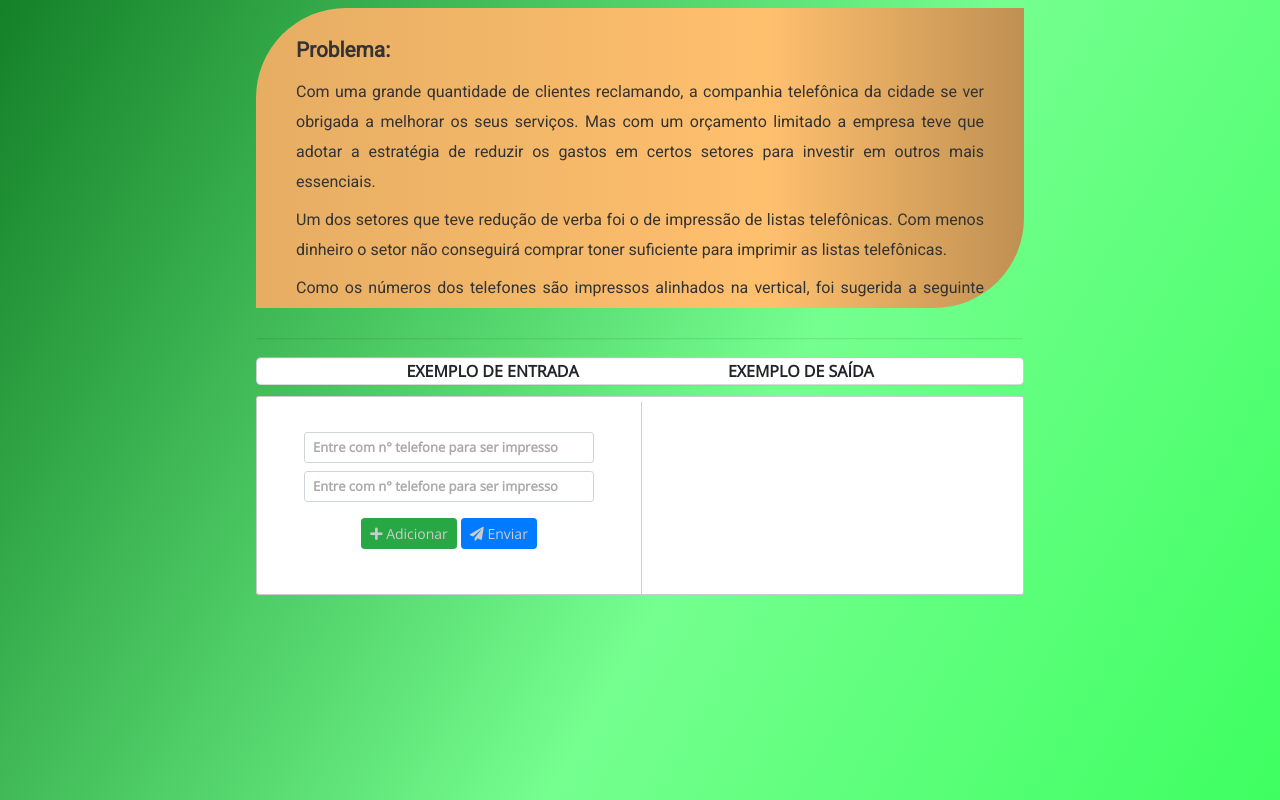
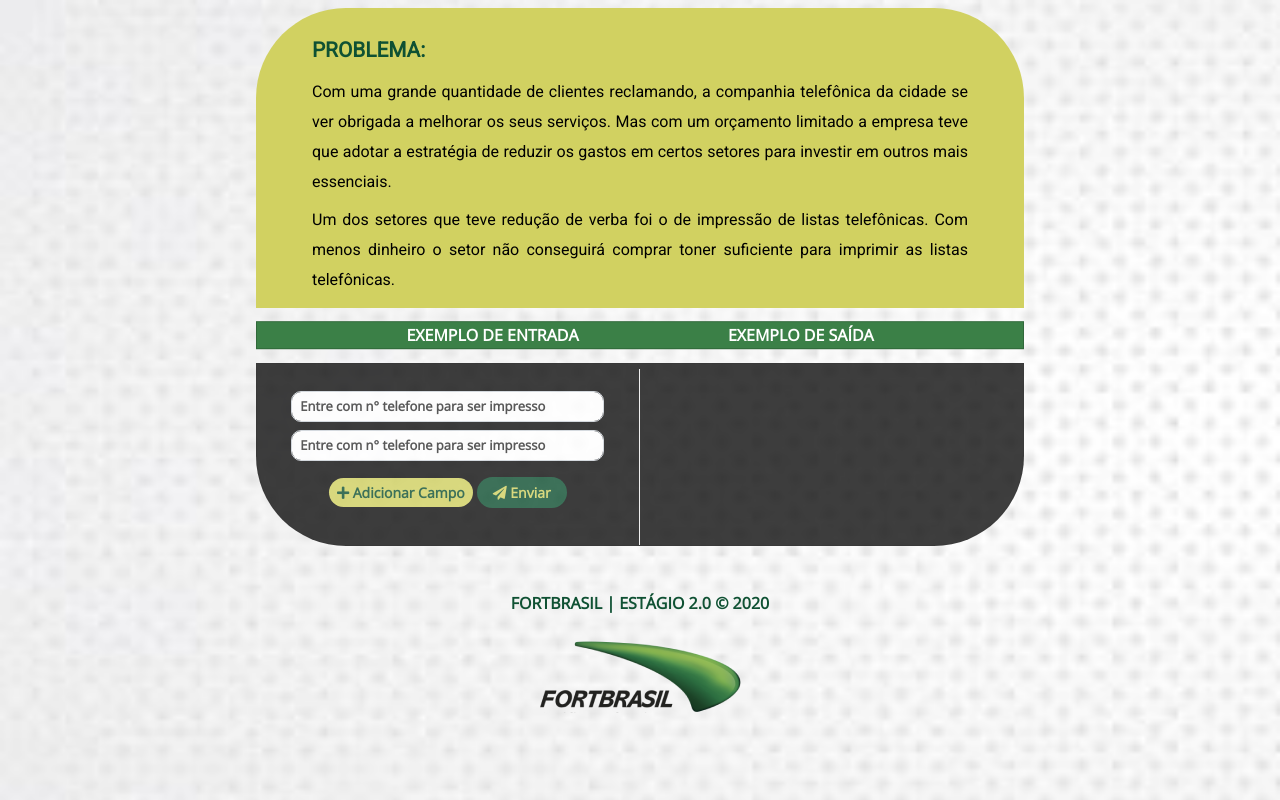
Before and after one commit to viniciusmr1499/DesafioFortBrasil, a plain HTML site: page app/index.html in a window 1280 px wide. Drawn offline with nearby package versions, Linux system fonts and the light colour scheme.

Commit message:
Realizado alterações no estilo

```diff
--- a/app/index.html
+++ b/app/index.html
@@ -33,7 +33,7 @@
             </p>
             <p class="p__text pb-2">
                 Exemplo: a impressão dos números 535456, 535488, 536566 e 835456 resultaria em:<br>
-                <center style="color:#333;font-size:1.2rem; font-weight:bold; line-height:21px" class='pb-3 pt-2'>&nbsp;5 3 5 4 5 6<br>
+                <center style="color:#0f5133;font-size:1.2rem; font-weight:bold; line-height:21px" class='pb-3 pt-2'>&nbsp;5 3 5 4 5 6<br>
                 &nbsp;&nbsp;&nbsp;&nbsp;&nbsp;&nbsp;&nbsp;&nbsp;&nbsp;&nbsp;&nbsp;&nbsp;&nbsp;8 8<br>
                 &nbsp;&nbsp;&nbsp;&nbsp;&nbsp;&nbsp;&nbsp;6 5 6 6<br>
                 &nbsp;8 3 5 4 5 6</center>
@@ -49,18 +49,18 @@
             </p>
             <p class="p__text pb-2">
                 Desenvolva um programa em uma linguagem de programação qualquer, que receba
-                como entrada: Um número <strong style="color:#000;font-weight:bold;">N</strong> que representa a quantidade de números a serem
-                impressos e em seguida leia o número de telefone <strong style="color:#000;font-weight:bold;">X</strong> (N vezes). E como saída retorne
+                como entrada: Um número <strong style="color:#0f5133;font-weight:bold;">N</strong> que representa a quantidade de números a serem
+                impressos e em seguida leia o número de telefone <strong style="color:#0f5133;font-weight:bold;">X</strong> (N vezes). E como saída retorne
                 o maior número possível de caracretes economizados no processo.
             </p>
         </div>
     </div>
-    <div class="titles">
+    <div class="message">
         <h1 class="title__text">Exemplo de Entrada</h1>
         <h1 class="title__text">Exemplo de Saída</h1>
     </div>
-   <div id="main">
-        <form class="box container" method="" action="">
+    <div id="main">
+        <form class="box" method="" action="">
             <div class="text-center">
                 <div class="row d-flex justify-content-center">
                     <div class="col-md-10 mt-2">
@@ -73,22 +73,28 @@
                 </div>
                 <div class="div.col-md-12 pt-3">
                     <!-- <label class="p__text">Adicionar novo campo</label> -->
-                    <button type="button" class="text__button btn btn-success btn-sm" onclick="createField()"><i class="fas fa-plus"></i> Adicionar</button>
-                    <button type="button" onclick="result();" class="text__button btn btn-primary btn-sm"><i class="fas fa-paper-plane"></i> Enviar</button>
+                    <button type="button" class="text__button btn btn-fortBrasil btn-sm" onclick="createField()"><i class="fas fa-plus"></i> Adicionar Campo</button>
+                    <button type="button" onclick="result();" class="text__button btn btn-send btn-sm"><i class="fas fa-paper-plane"></i> Enviar</button>
                 </div>
             </div>
 
         </form>
 
-
         <div class="output p-2">
             <div class="row">
                 <div class="col-md-12">
-                    <p class="p__text" id="target"></p>
+                    <p class="p__text text-light" id="target"></p>
                 </div>
             </div>
         </div>
     </div>
+   <footer id="footer">
+        <p class="f__text">FORTBRASIL | ESTÁGIO 2.0 © </p>
+        <div class="logo">
+            <img src="../public/ficheiro/logo.png" class="img-fluid" alt="Logo">
+        </div>
+    </footer>
+
 
 
     <script src="../public/js/jquery-3.4.1.min.js"></script>
@@ -98,5 +104,11 @@
     <script src="../public/resources/jquery-confirm/dist/jquery-confirm.min.js"></script>
     <script src="../public/resources/jquery-mask/dist/jquery.mask.min.js"></script>
     <script src="../public/js/validacoes.js"></script>
+    <script>
+        now = new Date();
+        let p = document.querySelector('.f__text');
+        p.innerHTML += now.getFullYear();
+
+    </script>
 </body>
 </html>
--- a/public/css/block/box.css
+++ b/public/css/block/box.css
@@ -1,17 +1,18 @@
 #main{
     background:#fff;
-    position: absolute;
+    position: sticky;
     width: 60%;
-    top: 50%;
-    left:50%;
-    transform: translate(-50%,-2%);
-    margin:0 auto;
+    height:auto;
+    margin: 0 auto;
     display: flex;
     border: 1px solid rgba(0,0,0,.2);
-    border-radius:3px;
     padding-top:.34rem;
-    height:auto;
-    margin-bottom:3rem;
+    border-bottom-right-radius: 90px;
+    border-bottom-left-radius: 90px;
+    background:linear-gradient(120deg,#148028,#75FF8F,#29FF50,#3B8047 );
+    background:#0e0e0e;
+    opacity: .8;
+
 }
 #main .box{
     width:60%;
@@ -19,26 +20,21 @@
     align-self: center;
     justify-content: center;
     margin-bottom:1.5rem;
+
 }
 
-#main .output{
-    width: 60%;
-    min-height: 12rem;
-    text-align: justify;
-    padding-left:.4rem;
-    border-left: 1px solid rgba(0,0,0,.19);
+#main .form-control{
+    border-radius:10px;
+    color:#000;
 }
 
 .question{
-    /* background:linear-gradient(120deg,#148028,#75FF8F,#29FF50,#3B8047 ); */
-    background:linear-gradient(to left, #40301B,#806037,#FFC06E,#E6AD63 );
-    /* background:linear-gradient(120deg, #3684BF,#47AFFF,#419EE6); */
+    background:#d1d161;
     background-size:200%;
-    color:#333;
-    /* border-radius:20px; */
+    color:#000;
     border-top-left-radius: 90px;
-    border-bottom-right-radius: 90px;
-    padding:1rem 2.5rem;
+    border-top-right-radius: 90px;
+    padding:1rem 3.5rem;
     position:relative;
     display: block;
     margin:.5rem auto;
@@ -46,3 +42,28 @@
     overflow-Y: scroll;
     width: 60%;
 }
+
+#main .output{
+    width: 60%;
+    min-height: 11rem;
+    text-align: justify;
+    padding-left:.4rem;
+    border-left: 1px solid #eee;
+}
+
+
+.message{
+    background:#3B8047;
+    position: relative;;
+    margin-top:1.7rem;
+    top:50%;
+    left:50%;
+    transform:translate(-50%,-50%);
+    align-items: center;
+    display: flex;
+    justify-content: space-evenly;
+    border: 1px solid rgba(0,0,0,.19);
+    width: 60%;
+    padding: .3rem 0;
+    color:#fff;
+}
--- /dev/null
+++ b/public/css/block/footer.css
@@ -0,0 +1,29 @@
+#footer{
+    position: relative;
+    bottom:0;
+    display: flex;
+    flex-direction: column;
+    align-items: flex-end;
+    justify-content: center;
+    width:100%;
+    height: 13.2rem;
+}
+
+#footer .logo{
+    display: block;
+    width:auto;
+    padding-top: 1rem;
+    text-align: center;
+    margin:0 auto;
+}
+
+.f__text{
+    width: 100%;
+    font-family: 'Open Sans', sans-serif;
+    text-transform:capitalize;
+    font-weight: 600;
+    line-height: 25px;
+    color:#0f5133;
+    text-align: center;
+    padding:.2rem .3rem;
+}
--- a/public/css/dest/style.css
+++ b/public/css/dest/style.css
@@ -4,6 +4,8 @@
 @import "../block/logomarca.css";
 @import "../modifier/theme.css";
 @import "../modifier/fontes.css";
+@import "../modifier/buttons.css";
+@import "../block/footer.css";
 
 
 html {
--- /dev/null
+++ b/public/css/modifier/buttons.css
@@ -0,0 +1,47 @@
+.text__button{
+    font-family: 'Open Sans', sans-serif;
+    color:#ccc;
+    font-size:14px;
+    cursor:pointer;
+    transition: .2s;
+}
+.text__button:hover{
+    color:#fff;
+}
+
+.btn-fortBrasil{
+    transition: .3s;
+    background: #D1D161;
+    border-radius: 100px;
+    text-align: center;
+    color: #0F5133;
+    font-family:'Open Sans', sans-serif; ;
+    font-weight: bold;
+    border: none;
+}
+.btn-fortBrasil:hover{
+    color:#333;
+}
+#main .btn-send{
+    outline:none !important;
+    box-shadow: none !important;
+    border-color: none !important;
+    outline-color: none !important;
+}
+#main .btn-fortBrasil{
+    outline:none !important;
+    box-shadow: none !important;
+    border-color: none !important;
+    outline-color: none !important;
+}
+.btn-send{
+    transition: .3s;
+    border-radius: 100px;
+    text-align: center;
+    background: #0F5133;
+    font-family:'Open Sans', sans-serif; ;
+    font-weight: bold;
+    border: none;
+    color:#D1D161;
+    padding:.3rem 1rem;
+}
--- a/public/css/modifier/fontes.css
+++ b/public/css/modifier/fontes.css
@@ -11,36 +11,13 @@
 }
 
 .h1_title{
+    color:#0f5133;
+    text-transform: uppercase;
     padding:1rem 0;
     font-size:1.3rem;
-    text-transform:capitalize;
     font-weight: 700;
     font-family: 'Roboto', sans-serif;
     text-align:left;
-}
-
-.f__text{
-    font-family: 'Open Sans', sans-serif;
-    text-transform:capitalize;
-    font-weight: 600;
-    font-size:14px;
-    color:#ccc;
-}
-
-.titles{
-    background:#fff;
-    position:absolute;
-    top:45%;
-    left:50%;
-    transform:translate(-50%,-50%);
-    align-items: center;
-    display: flex;
-    justify-content: space-evenly;
-    margin: .7rem auto;
-    border: 1px solid rgba(0,0,0,.19);
-    width: 60%;
-    border-radius:5px;
-    padding: .3rem 0;
 }
 
 .p__text{
@@ -52,45 +29,18 @@
     font-weight: 500;
 }
 
-.titles::before{
-    content:'';
-    position: absolute;
-    display: block;
-    top:-80%;
-    width:100%;
-    height:.5px;
-    background:rgba(0,0,0,0.1);
-}
-
 .form-control::placeholder{
     font-family: 'Open Sans', sans-serif;
     font-size:13px;
-    color:#aaa;
+    color:#333;
     font-weight: 600;
 }
 ::-webkit-scrollbar-track {
-    background-color: #3684BF;
-    background-color: #FFC06E;
+    background-color: #D1D161;
 }
 ::-webkit-scrollbar {
     width: 6px;
-    background: #245880;
 }
 ::-webkit-scrollbar-thumb {
-    background: #333;
+    background: #0F5133;
 }
-
-.w-81{
-    width:81.1%;
-}
-
-.text__button{
-    font-family: 'Open Sans', sans-serif;
-    color:#ccc;
-    font-size:14px;
-    cursor:pointer;
-    transition: .2s;
-}
-.text__button:hover{
-    color:#fff;
-}
--- a/public/css/modifier/theme.css
+++ b/public/css/modifier/theme.css
@@ -1,7 +1,5 @@
 .theme__desafio{
-    /* background:linear-gradient(120deg, #3498db, #8244ad,#3498db);
-    background:linear-gradient(to left, #40301B,#806037,#FFC06E,#E6AD63 ); */
-    background:linear-gradient(120deg,#148028,#75FF8F,#29FF50,#3B8047 );
+    background:url('../../ficheiro/fundo.jpg');
     background-size: 200%;
     background-repeat: no-repeat;
     background-attachment: fixed;
--- a/public/js/script.js
+++ b/public/js/script.js
@@ -70,7 +70,7 @@ function result(){
     }
 
     // console.log(cont);
-    return p.innerHTML = `O maior número possível de caracteres economizados no processo foram <strong style='font-weight:bold; font-size:1rem;'>${cont}</strong>`;
+    return p.innerHTML = `O maior número possível de caracteres economizados no processo foi <strong style='font-weight:bold; font-size:1rem;'>${cont}</strong>`;
 }
 
 
```
Also changed, not shown: app/teste.html (added, +28 -0 lines), public/ficheiro/fundo.jpg (added).
